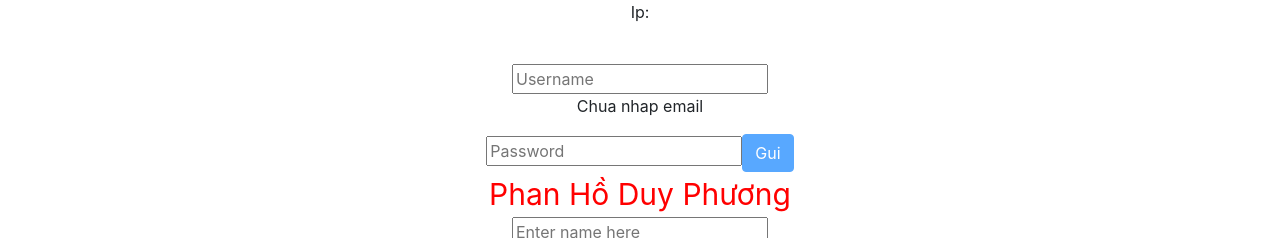
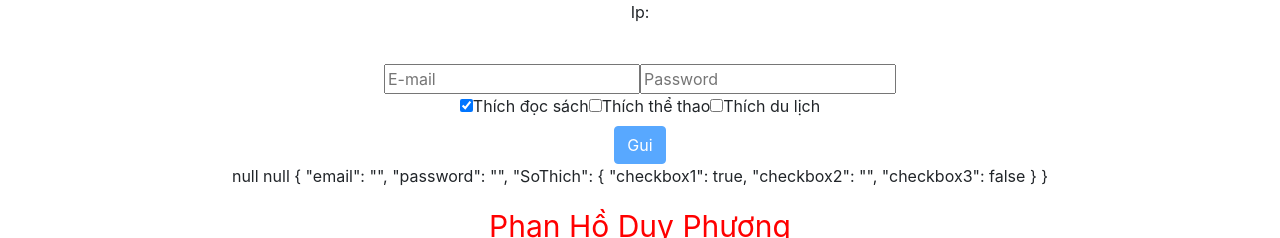
Before and after one commit to phanhoduyphuongmku/HocAngular2, an Angular app: page / in a window 1280 px wide. Shown: the top 238 px of the page. Built offline with nearby package versions, Linux system fonts and the light colour scheme; no server answers.

Commit message:
form validate

```diff
--- a/src/app/sign-in/sign-in.component.css
+++ b/src/app/sign-in/sign-in.component.css
@@ -0,0 +1,3 @@
+.ng-invalid .ng-touched {
+    border: 1px solid red;
+}
--- a/src/app/sign-in/sign-in.component.html
+++ b/src/app/sign-in/sign-in.component.html
@@ -1,8 +1,22 @@
-<form (submit)="onSubmit(formSignIn);" #formSignIn = "ngForm">
-  <input type="text" placeholder="Username" name="username" [(ngModel)] = "username" required>
-  <p *ngIf="formSignIn.controls.username?.errors.required">
+<form (ngSubmit)="onSubmit(formSignIn);" #formSignIn = "ngForm">
+  <input type="text" placeholder="E-mail" ngModel #txtEmail="ngModel" name="email"  required email>
+  <p *ngIf="txtEmail.touched && txtEmail.errors?.required">
       Chua nhap email
   </p>
-  <input type="password" placeholder="Password" name="password" [(ngModel)] = "password">
+  <p *ngIf="txtEmail.touched && txtEmail.errors?.email">
+    Email chưa đúng
+</p>
+  <input type="password" placeholder="Password" name="password"
+  ngModel #txtPassword = "ngModel" minlength="6" pattern="[a-z]*">
+  <div ngModelGroup = "SoThich">
+    <label><input type="checkbox" [ngModel]="true" name="checkbox1">Thích đọc sách</label>
+    <label><input type="checkbox" ngModel name="checkbox2">Thích thể thao</label>
+    <label><input type="checkbox" [ngModel]="false" name="checkbox3">Thích du lịch</label>
+  </div>
   <button class="btn btn-primary" [disabled]="formSignIn.invalid"> Gui </button>
 </form>
+<p>
+    {{formSignIn.errors | json}}
+    {{txtPassword.errors | json}}
+  {{formSignIn.value | json}}
+</p>
```
